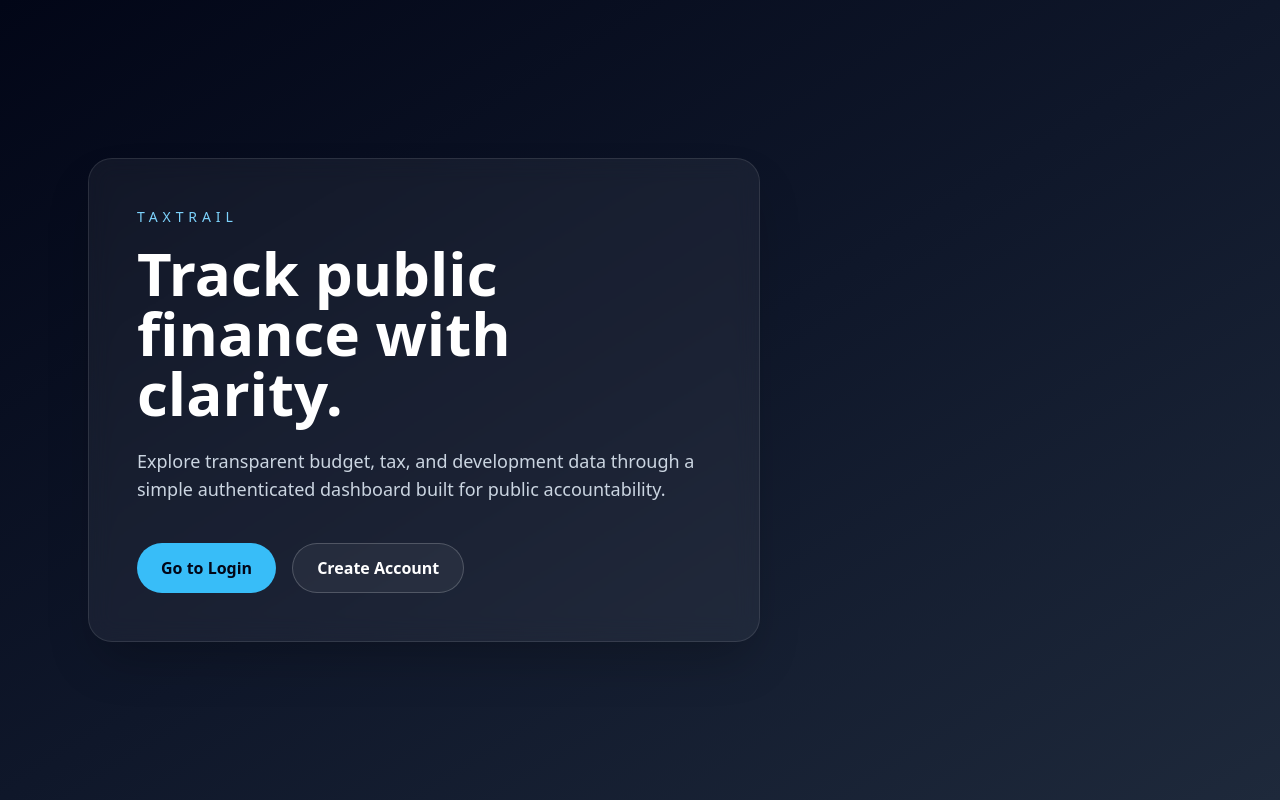
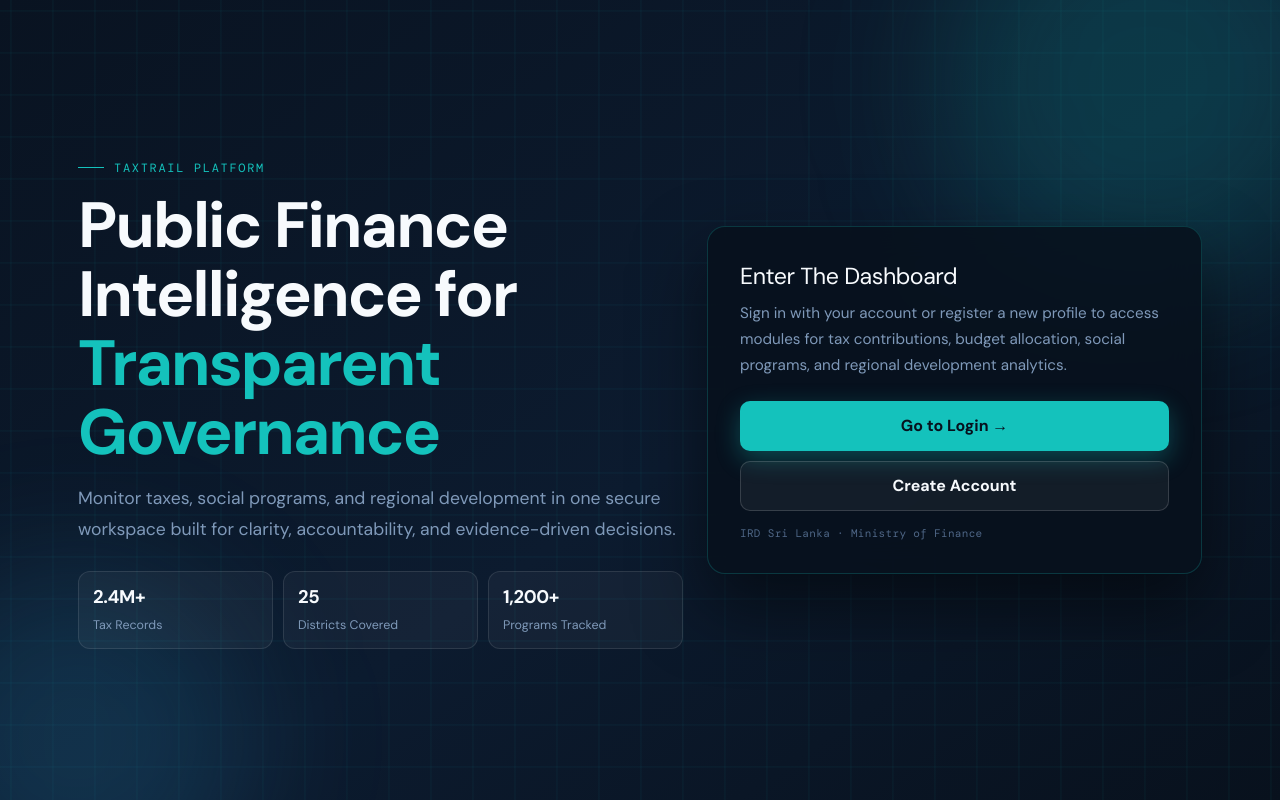
Before and after one commit to matheeshaW/TaxTrail, a React app in the folder frontend/: page / in a window 1280 px wide. Built offline with nearby package versions, Linux system fonts and the light colour scheme; no server answers; the HTML template or start-up script is replaced by a standard one.

Commit message:
Redesign WelcomePage with new layout and animations for improved user experience

```diff
--- a/frontend/src/pages/WelcomePage.jsx
+++ b/frontend/src/pages/WelcomePage.jsx
@@ -2,36 +2,303 @@ import { Link } from "react-router-dom";
 
 export default function WelcomePage() {
   return (
-    <div className="min-h-screen bg-gradient-to-br from-slate-950 via-slate-900 to-slate-800 text-white">
-      <div className="mx-auto flex min-h-screen max-w-6xl flex-col justify-center px-6 py-16">
-        <div className="max-w-2xl rounded-3xl border border-white/10 bg-white/5 p-8 shadow-2xl backdrop-blur-md md:p-12">
-          <p className="mb-4 text-sm uppercase tracking-[0.35em] text-sky-300">
-            TaxTrail
-          </p>
-          <h1 className="text-4xl font-bold leading-tight md:text-6xl">
-            Track public finance with clarity.
-          </h1>
-          <p className="mt-6 max-w-xl text-base leading-7 text-slate-300 md:text-lg">
-            Explore transparent budget, tax, and development data through a
-            simple authenticated dashboard built for public accountability.
-          </p>
+    <>
+      <style>{`
+        @import url('https://fonts.googleapis.com/css2?family=DM+Sans:opsz,wght@9..40,300;9..40,400;9..40,500;9..40,700&family=DM+Mono:wght@400;500&display=swap');
 
-          <div className="mt-10 flex flex-col gap-4 sm:flex-row">
-            <Link
-              to="/login"
-              className="inline-flex items-center justify-center rounded-full bg-sky-400 px-6 py-3 font-semibold text-slate-950 transition hover:bg-sky-300"
-            >
-              Go to Login
-            </Link>
-            <Link
-              to="/register"
-              className="inline-flex items-center justify-center rounded-full border border-white/20 bg-white/5 px-6 py-3 font-semibold text-white transition hover:bg-white/10"
-            >
-              Create Account
-            </Link>
-          </div>
+        .ttw-root {
+          min-height: 100vh;
+          font-family: 'DM Sans', sans-serif;
+          color: #f7fafd;
+          background: linear-gradient(145deg, #091321 0%, #0c1b2f 55%, #08111d 100%);
+          position: relative;
+          overflow: hidden;
+        }
+
+        .ttw-grid {
+          position: absolute;
+          inset: 0;
+          background-image:
+            linear-gradient(rgba(20, 194, 188, 0.07) 1px, transparent 1px),
+            linear-gradient(90deg, rgba(20, 194, 188, 0.07) 1px, transparent 1px);
+          background-size: 42px 42px;
+          animation: ttw-grid-shift 22s linear infinite;
+          pointer-events: none;
+        }
+
+        .ttw-blobs::before,
+        .ttw-blobs::after {
+          content: '';
+          position: absolute;
+          border-radius: 9999px;
+          filter: blur(70px);
+          pointer-events: none;
+        }
+
+        .ttw-blobs::before {
+          width: 420px;
+          height: 420px;
+          top: -140px;
+          right: -90px;
+          background: rgba(20, 194, 188, 0.18);
+          animation: ttw-drift-a 8s ease-in-out infinite;
+        }
+
+        .ttw-blobs::after {
+          width: 340px;
+          height: 340px;
+          left: -110px;
+          bottom: -120px;
+          background: rgba(56, 189, 248, 0.15);
+          animation: ttw-drift-b 10s ease-in-out infinite;
+        }
+
+        .ttw-shell {
+          position: relative;
+          z-index: 2;
+          min-height: 100vh;
+          max-width: 1180px;
+          margin: 0 auto;
+          display: grid;
+          grid-template-columns: 1fr;
+          gap: 24px;
+          padding: 28px 18px;
+        }
+
+        @media (min-width: 980px) {
+          .ttw-shell {
+            grid-template-columns: 1.1fr 0.9fr;
+            align-items: center;
+            padding: 42px 28px;
+          }
+        }
+
+        .ttw-hero {
+          animation: ttw-fade-up 0.65s cubic-bezier(0.22, 1, 0.36, 1) both;
+        }
+
+        .ttw-kicker {
+          font-family: 'DM Mono', monospace;
+          font-size: 12px;
+          letter-spacing: 0.14em;
+          text-transform: uppercase;
+          color: #14c2bc;
+          margin-bottom: 14px;
+          display: inline-flex;
+          align-items: center;
+          gap: 10px;
+        }
+
+        .ttw-kicker::before {
+          content: '';
+          width: 26px;
+          height: 1px;
+          background: #14c2bc;
+        }
+
+        .ttw-title {
+          font-size: clamp(2rem, 5vw, 4rem);
+          font-weight: 700;
+          line-height: 1.08;
+          letter-spacing: -0.03em;
+          max-width: 720px;
+        }
+
+        .ttw-title .accent {
+          color: #14c2bc;
+        }
+
+        .ttw-sub {
+          margin-top: 16px;
+          max-width: 620px;
+          color: #7f99b9;
+          font-size: clamp(0.98rem, 1.5vw, 1.1rem);
+          line-height: 1.75;
+        }
+
+        .ttw-stats {
+          margin-top: 26px;
+          display: grid;
+          grid-template-columns: repeat(1, minmax(0, 1fr));
+          gap: 10px;
+          max-width: 640px;
+        }
+
+        @media (min-width: 640px) {
+          .ttw-stats {
+            grid-template-columns: repeat(3, minmax(0, 1fr));
+          }
+        }
+
+        .ttw-stat {
+          border: 1px solid rgba(255, 255, 255, 0.1);
+          border-radius: 12px;
+          background: rgba(255, 255, 255, 0.04);
+          padding: 12px 14px;
+          backdrop-filter: blur(10px);
+          transition: transform 0.2s ease, border-color 0.2s ease;
+        }
+
+        .ttw-stat:hover {
+          transform: translateY(-2px);
+          border-color: rgba(20, 194, 188, 0.35);
+        }
+
+        .ttw-stat strong {
+          display: block;
+          font-size: 1.15rem;
+          letter-spacing: -0.02em;
+        }
+
+        .ttw-stat span {
+          color: #7f99b9;
+          font-size: 0.78rem;
+        }
+
+        .ttw-panel {
+          border: 1px solid rgba(20, 194, 188, 0.22);
+          border-radius: 18px;
+          background: rgba(8, 17, 29, 0.86);
+          box-shadow: 0 32px 70px rgba(0, 0, 0, 0.5);
+          backdrop-filter: blur(16px);
+          padding: 26px 22px;
+          animation: ttw-fade-up 0.65s cubic-bezier(0.22, 1, 0.36, 1) 0.08s both;
+        }
+
+        @media (min-width: 640px) {
+          .ttw-panel {
+            padding: 32px;
+          }
+        }
+
+        .ttw-panel h2 {
+          font-size: 1.45rem;
+          letter-spacing: -0.02em;
+          margin-bottom: 8px;
+        }
+
+        .ttw-panel p {
+          color: #7f99b9;
+          line-height: 1.7;
+          font-size: 0.95rem;
+        }
+
+        .ttw-actions {
+          margin-top: 22px;
+          display: grid;
+          gap: 10px;
+        }
+
+        .ttw-btn {
+          display: inline-flex;
+          align-items: center;
+          justify-content: center;
+          border-radius: 10px;
+          padding: 12px 14px;
+          font-weight: 600;
+          text-decoration: none;
+          transition: transform 0.16s ease, background 0.16s ease, box-shadow 0.16s ease;
+          border: 1px solid transparent;
+        }
+
+        .ttw-btn.primary {
+          background: #14c2bc;
+          color: #07111d;
+          box-shadow: 0 8px 24px rgba(20, 194, 188, 0.32);
+        }
+
+        .ttw-btn.primary:hover {
+          background: #22d3cc;
+          transform: translateY(-1px);
+        }
+
+        .ttw-btn.secondary {
+          background: rgba(255, 255, 255, 0.05);
+          border-color: rgba(255, 255, 255, 0.15);
+          color: #f7fafd;
+        }
+
+        .ttw-btn.secondary:hover {
+          background: rgba(255, 255, 255, 0.1);
+          transform: translateY(-1px);
+        }
+
+        .ttw-note {
+          margin-top: 14px;
+          font-family: 'DM Mono', monospace;
+          font-size: 11px;
+          color: #4f6787;
+          letter-spacing: 0.03em;
+        }
+
+        @keyframes ttw-grid-shift {
+          from { background-position: 0 0; }
+          to { background-position: 42px 42px; }
+        }
+
+        @keyframes ttw-drift-a {
+          0%, 100% { transform: translate(0, 0); }
+          50% { transform: translate(-16px, 14px); }
+        }
+
+        @keyframes ttw-drift-b {
+          0%, 100% { transform: translate(0, 0); }
+          50% { transform: translate(18px, -12px); }
+        }
+
+        @keyframes ttw-fade-up {
+          from { opacity: 0; transform: translateY(12px); }
+          to { opacity: 1; transform: translateY(0); }
+        }
+      `}</style>
+
+      <div className="ttw-root">
+        <div className="ttw-grid" />
+        <div className="ttw-blobs" />
+
+        <div className="ttw-shell">
+          <section className="ttw-hero">
+            <p className="ttw-kicker">TaxTrail Platform</p>
+            <h1 className="ttw-title">
+              Public Finance Intelligence for <span className="accent">Transparent Governance</span>
+            </h1>
+            <p className="ttw-sub">
+              Monitor taxes, social programs, and regional development in one secure workspace built for clarity,
+              accountability, and evidence-driven decisions.
+            </p>
+
+            <div className="ttw-stats">
+              <div className="ttw-stat">
+                <strong>2.4M+</strong>
+                <span>Tax Records</span>
+              </div>
+              <div className="ttw-stat">
+                <strong>25</strong>
+                <span>Districts Covered</span>
+              </div>
+              <div className="ttw-stat">
+                <strong>1,200+</strong>
+                <span>Programs Tracked</span>
+              </div>
+            </div>
+          </section>
+
+          <aside className="ttw-panel">
+            <h2>Enter The Dashboard</h2>
+            <p>
+              Sign in with your account or register a new profile to access modules for tax contributions,
+              budget allocation, social programs, and regional development analytics.
+            </p>
+
+            <div className="ttw-actions">
+              <Link to="/login" className="ttw-btn primary">Go to Login →</Link>
+              <Link to="/register" className="ttw-btn secondary">Create Account</Link>
+            </div>
+
+            <div className="ttw-note">IRD Sri Lanka · Ministry of Finance</div>
+          </aside>
         </div>
       </div>
-    </div>
+    </>
   );
 }
```
